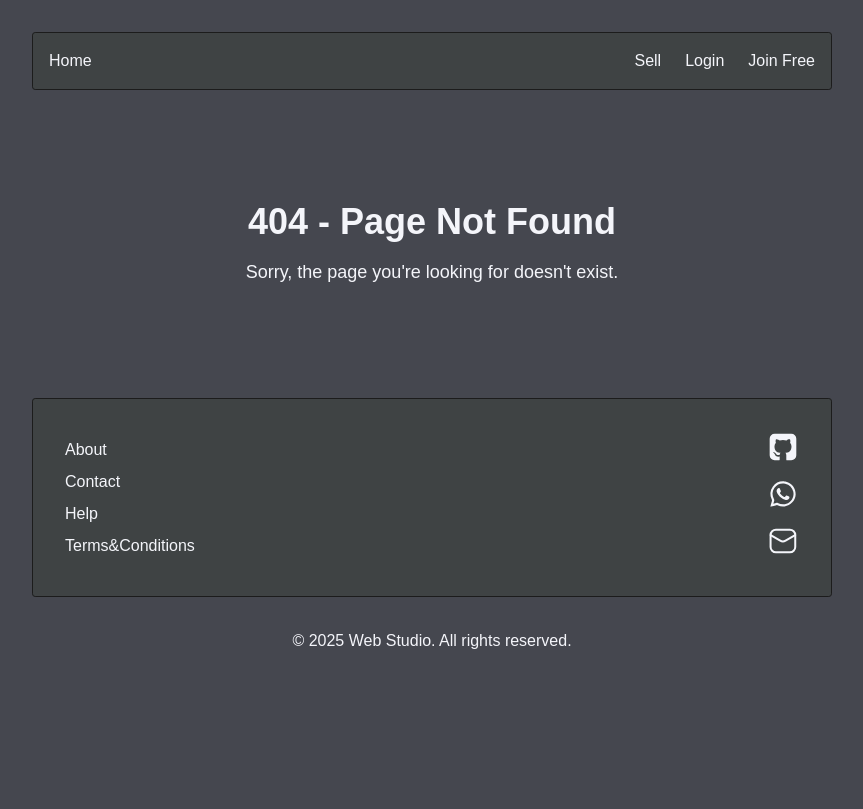
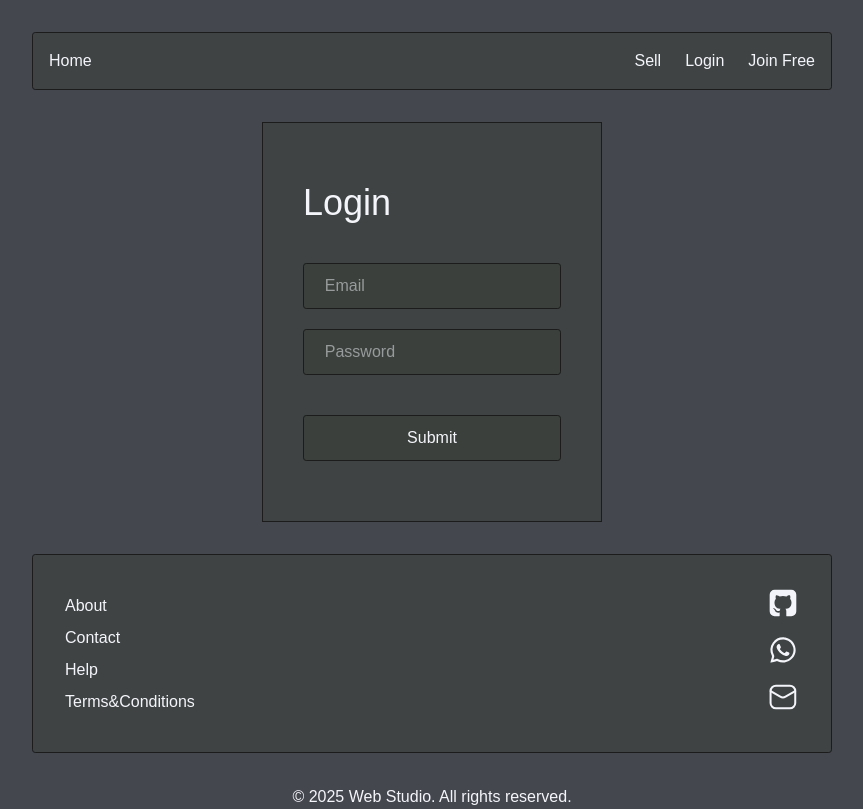
Before and after one commit to ArcidesFerrao/digital-marketplace, a Next.js app: page /login in a window 1280 px wide. Before the commit this address had no page. Shown: the whole page, without its empty margins (208-1071 px from the left). Built offline with nearby package versions, Linux system fonts and the light colour scheme; a web font is replaced by a local one.

Commit message:
login section

```diff
--- a/src/app/components/Header.tsx
+++ b/src/app/components/Header.tsx
@@ -4,9 +4,9 @@ export const Header = () => (
   <nav className="w-full flex space-x-6 justify-between p-4 ">
     <Link href="/#hero">Home</Link>
     <div className="flex gap-6">
-      <Link href="/#services">Sell</Link>
-      <Link href="/#projects">Login</Link>
-      <Link href="/#contact">Join Free</Link>
+      <Link href="/services">Sell</Link>
+      <Link href="/login">Login</Link>
+      <Link href="/signup">Join Free</Link>
     </div>
   </nav>
 );
--- a/src/app/globals.css
+++ b/src/app/globals.css
@@ -66,6 +66,7 @@ main {
   min-height: 60vh;
 }
 
+input,
 button,
 .hero-buttons span {
   padding: 0.63rem 1.3rem;
@@ -73,6 +74,10 @@ button,
   background-color: var(--accent);
   border-radius: 0.2rem;
   transition: all ease-in 800ms;
+}
+input:focus {
+  background-color: var(--foreground);
+  color: var(--hover);
 }
 a {
   font-weight: 200;
@@ -147,3 +152,26 @@ button:hover,
 .description-section button:hover {
   border-color: var(--text);
 }
+
+.login-section:hover {
+  background-color: var(--hover);
+  box-shadow: 6px 8px 0 var(--shadow);
+}
+.login-section {
+  background-color: var(--accent);
+  border: 1px solid var(--hover);
+
+  /* background-color: var(--hover); */
+  width: fit-content;
+  min-height: 50vh;
+  min-width: 340px;
+  transition: all ease-in 1s;
+}
+
+.login-section button:hover {
+  background-color: var(--foreground);
+  color: var(--background);
+}
+.login-section button {
+  color: var(--text);
+}
--- /dev/null
+++ b/src/app/login/page.tsx
@@ -0,0 +1,19 @@
+import React from "react";
+
+export default function LoginPage() {
+  return (
+    <main className="login-section flex flex-col justify-center gap-10 p-10">
+      <h2 className="text-4xl font-medium">Login</h2>
+      <section className="flex flex-col gap-5">
+        <input type="text" name="email" id="email" placeholder="Email" />
+        <input
+          type="password"
+          name="password"
+          id="password"
+          placeholder="Password"
+        />
+      </section>
+      <button type="submit">Submit</button>
+    </main>
+  );
+}
```
